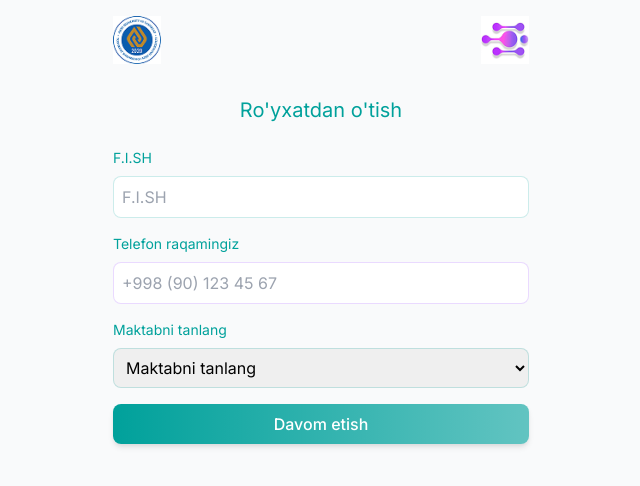
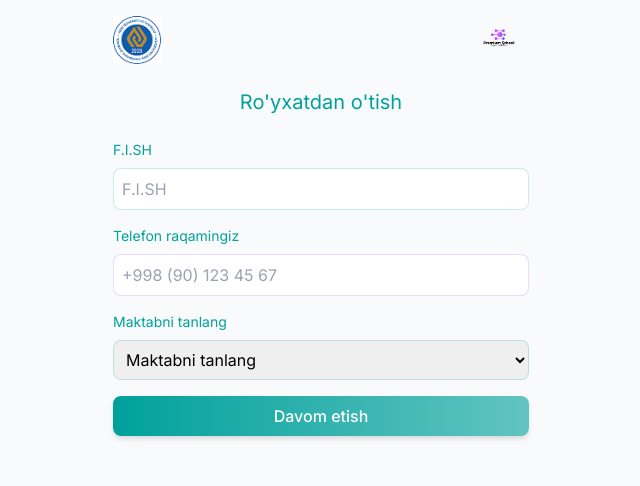
Before and after one commit to elshodweb/quiz-app, a Next.js app: page / in a window 1280 px wide. Shown: the top 486 px of the page, without its empty margins (319-959 px from the left). Built offline with nearby package versions, Linux system fonts and the light colour scheme.

Commit message:
Refactor RegistrationForm component to use Header component for logo display, improving code organization and maintainability. Update logo-2.png image file.

```diff
--- /dev/null
+++ b/app/components/Header.tsx
@@ -0,0 +1,16 @@
+import Image from "next/image";
+
+export default function Header() {
+  return (
+    <div className="flex justify-between items-center mb-6">
+      <Image src="/logo.png" alt="School Logo" width={48} height={48} />
+      <Image
+        src="/logo-2.png"
+        style={{ scale: 1.8, transform: "translateX(-6px)" }}
+        alt="App Logo"
+        width={48}
+        height={48}
+      />
+    </div>
+  );
+}
--- a/app/components/RegistrationForm.tsx
+++ b/app/components/RegistrationForm.tsx
@@ -3,6 +3,7 @@
 import { useState } from "react";
 import { UserInfo } from "../types";
 import Image from "next/image";
+import Header from "./Header";
 
 interface Props {
   onSubmit: (data: UserInfo) => void;
@@ -30,10 +31,7 @@ export default function RegistrationForm({ onSubmit }: Props) {
 
   return (
     <div className="p-4 max-w-md mx-auto">
-      <div className="flex justify-between items-center mb-8">
-        <Image src="/logo.png" alt="School Logo" width={48} height={48} />
-        <Image src="/logo-2.png" alt="App Logo" width={48} height={48} />
-      </div>
+      <Header />
 
       <h1 className="text-center text-xl text-[#00A19B] mb-6">
         {step === 1 ? "Ro'yxatdan o'tish" : ""}
--- a/app/components/Results.tsx
+++ b/app/components/Results.tsx
@@ -2,6 +2,7 @@
 
 import { UserInfo } from "../types";
 import Image from "next/image";
+import Header from "./Header";
 
 interface Props {
   userInfo: UserInfo;
@@ -17,10 +18,7 @@ export default function Results({ userInfo, score, onRestart }: Props) {
   return (
     <div className="p-4 max-w-md mx-auto">
       {/* Top logos */}
-      <div className="flex justify-between items-center mb-8">
-        <Image src="/logo.png" alt="School Logo" width={48} height={48} />
-        <Image src="/logo-2.png" alt="App Logo" width={48} height={48} />
-      </div>
+      <Header />
 
       {/* Celebration image and text */}
       <div className="text-center mb-6">
```
Also changed, not shown: public/logo-2.png.
